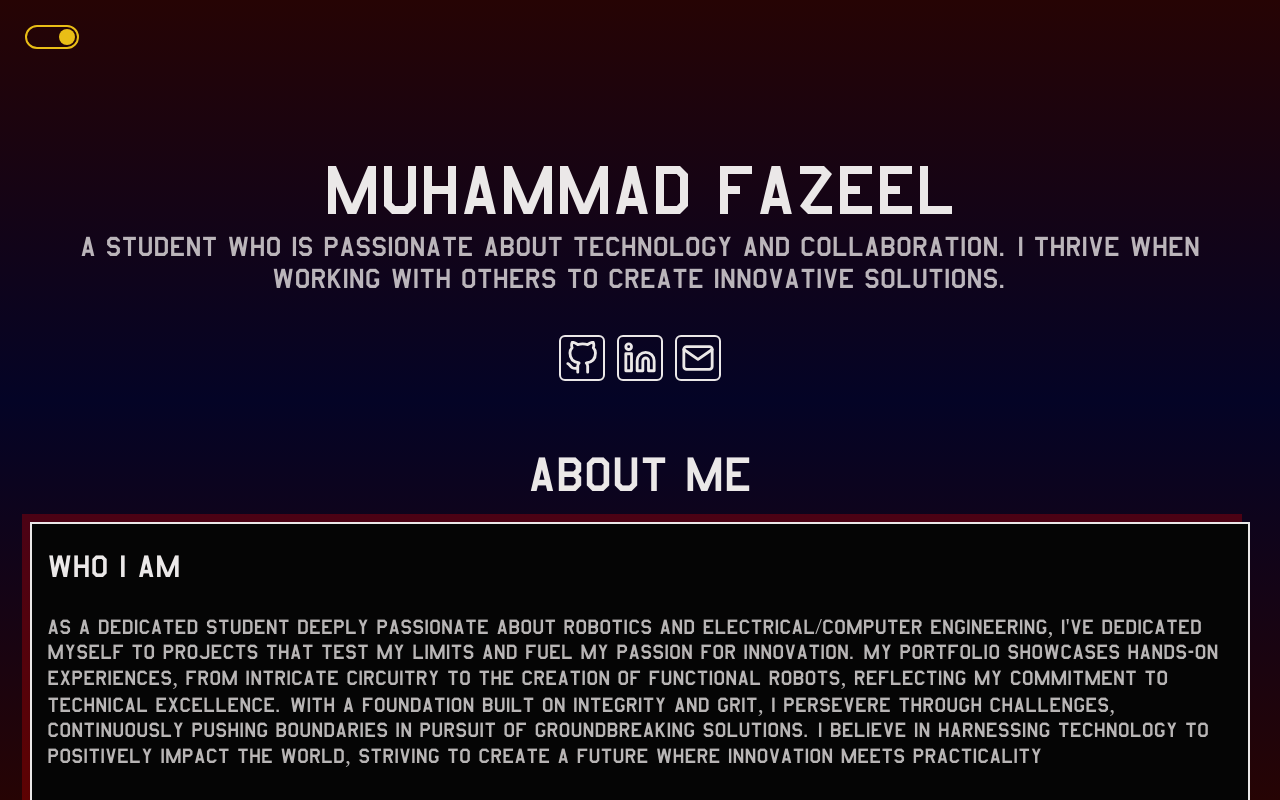
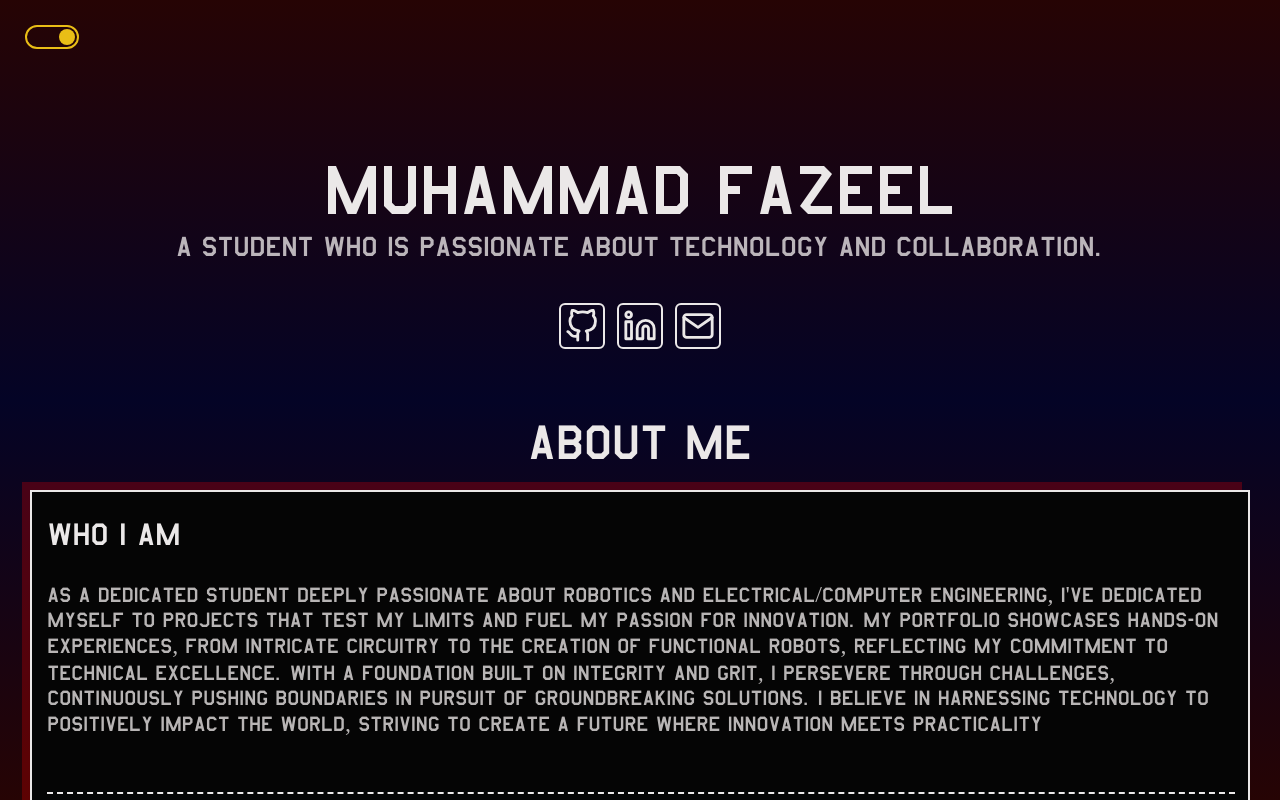
Before and after one commit to MxmoW/Muhammads-Portfolio, a plain HTML site: page index.html in a window 1280 px wide. Shown: the top 800 px of the page. Drawn offline with Linux system fonts and the light colour scheme; a web font is replaced by a local one.

Commit message:
Update index.html

```diff
--- a/index.html
+++ b/index.html
@@ -32,7 +32,7 @@
                         Muhammad Fazeel<br/>
                     </div>
                     <div class="subtext">
-                    A student who is passionate about technology and collaboration. I thrive when working with others to create innovative solutions.
+                    A student who is passionate about technology and collaboration.
                     </div>
                     <div style="height:16px;"></div>
                     <div class="social-buttons">
```
